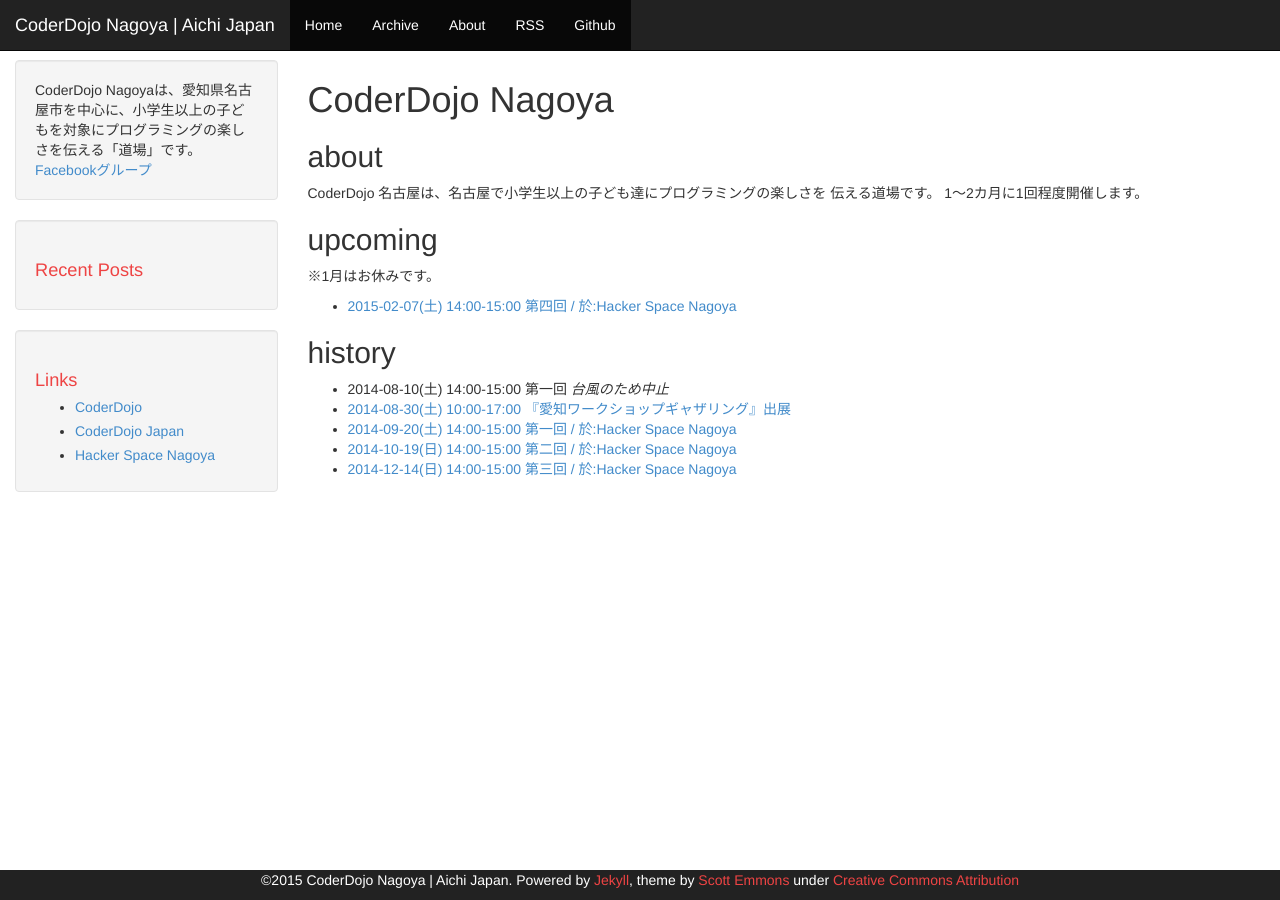
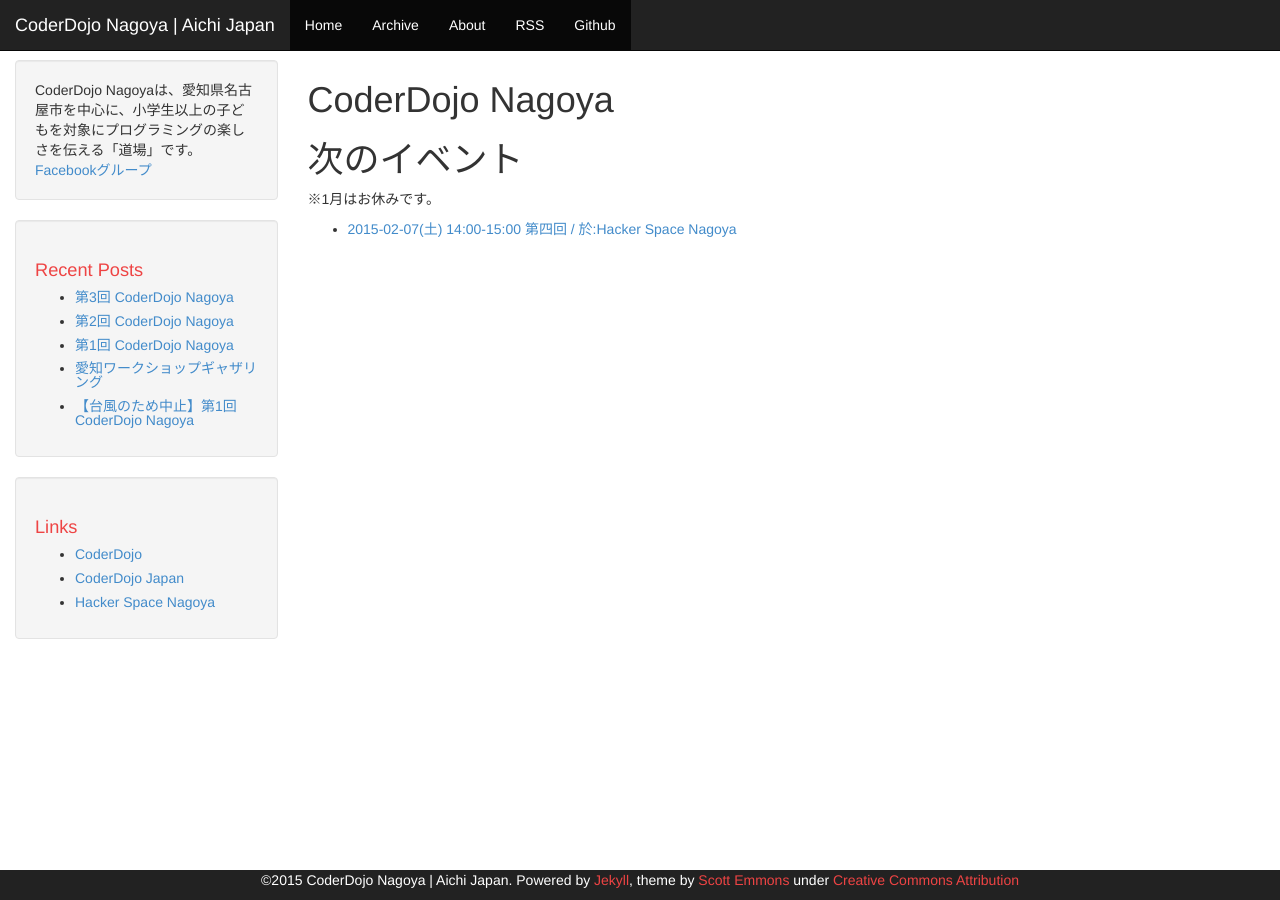
Before and after one commit to coderdojo-nagoya/coderdojo-nagoya.github.io, a Jekyll site: the page built from index.md, in a window 1280 px wide. Built offline with Jekyll 4.4.1, drawn with Linux system fonts in a browser that asks for light colours; Markdown is read by kramdown in place of the engine named in the settings.

Commit message:
過去の開催情報を独立した投稿ページへ移動、開催レポートを追記

```diff
--- a/index.md
+++ b/index.md
@@ -6,26 +6,9 @@
 CoderDojo Nagoya
 ==================
 
-about
--------
 
-CoderDojo 名古屋は、名古屋で小学生以上の子ども達にプログラミングの楽しさを
-伝える道場です。
-1〜2カ月に1回程度開催します。
-
-
-upcoming
--------------------
+# 次のイベント
 
 ※1月はお休みです。
 
 * [2015-02-07(土) 14:00-15:00 第四回 / 於:Hacker Space Nagoya](http://coderdojo-nagoya.doorkeeper.jp/events/19666)
-
-history
---------
-
-* 2014-08-10(土) 14:00-15:00 第一回 *台風のため中止*
-* [2014-08-30(土) 10:00-17:00 『愛知ワークショップギャザリング』出展](http://web.sugiyama-u.ac.jp/~kamei/gathering/index.html)
-* [2014-09-20(土) 14:00-15:00 第一回 / 於:Hacker Space Nagoya](http://coderdojo-nagoya.doorkeeper.jp/events/15003)
-* [2014-10-19(日) 14:00-15:00 第二回 / 於:Hacker Space Nagoya](http://coderdojo-nagoya.doorkeeper.jp/events/15748)
-* [2014-12-14(日) 14:00-15:00 第三回 / 於:Hacker Space Nagoya](http://coderdojo-nagoya.doorkeeper.jp/events/17667)
```
Also changed, not shown: _posts/2014-08-10-event01.md (added, +24 -0 lines), _posts/2014-08-30-wsgathering.md (added, +26 -0 lines), _posts/2014-09-20-event01.md (added, +26 -0 lines), _posts/2014-10-19-event02.md (added, +25 -0 lines), _posts/2014-12-14-event03.md (added, +31 -0 lines).
